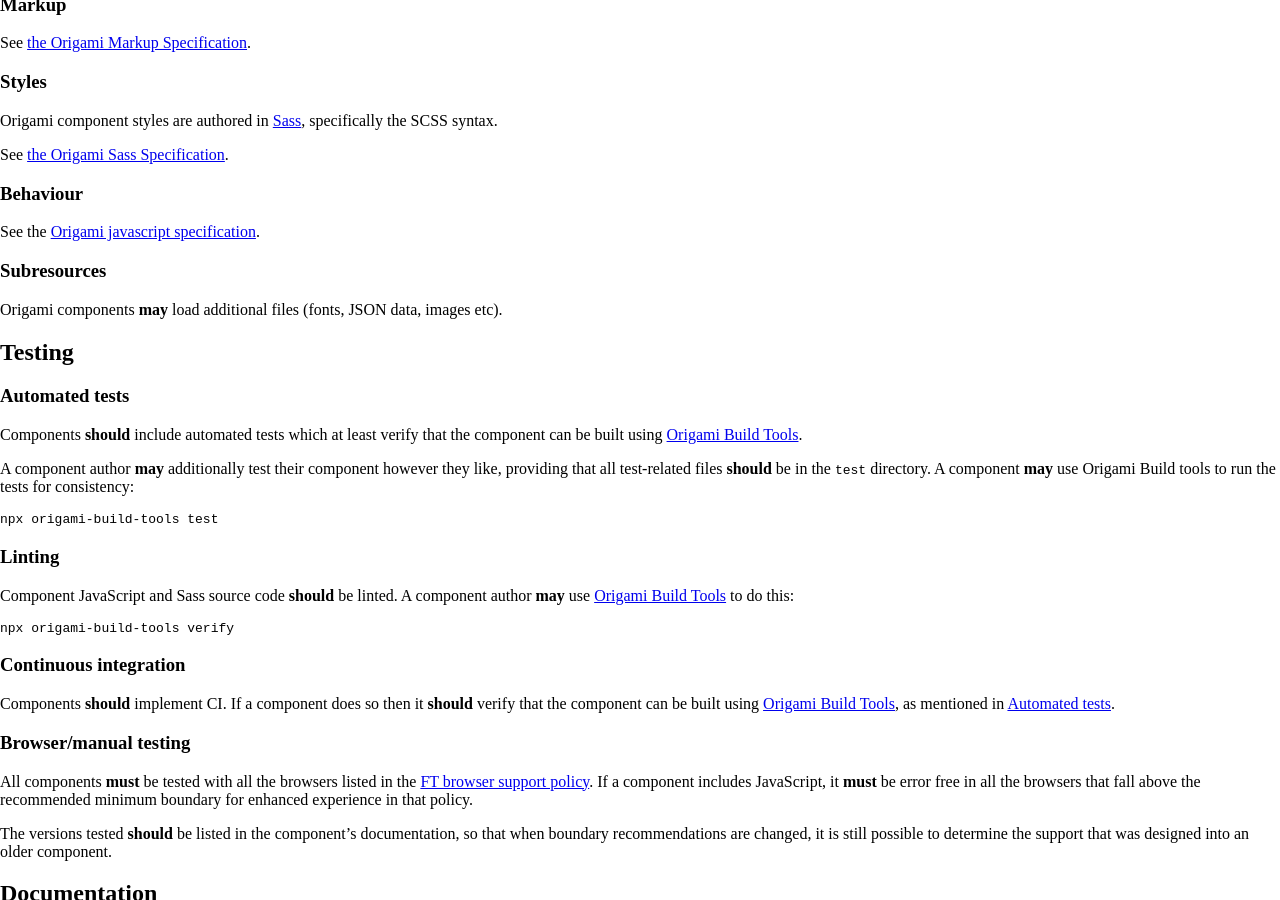
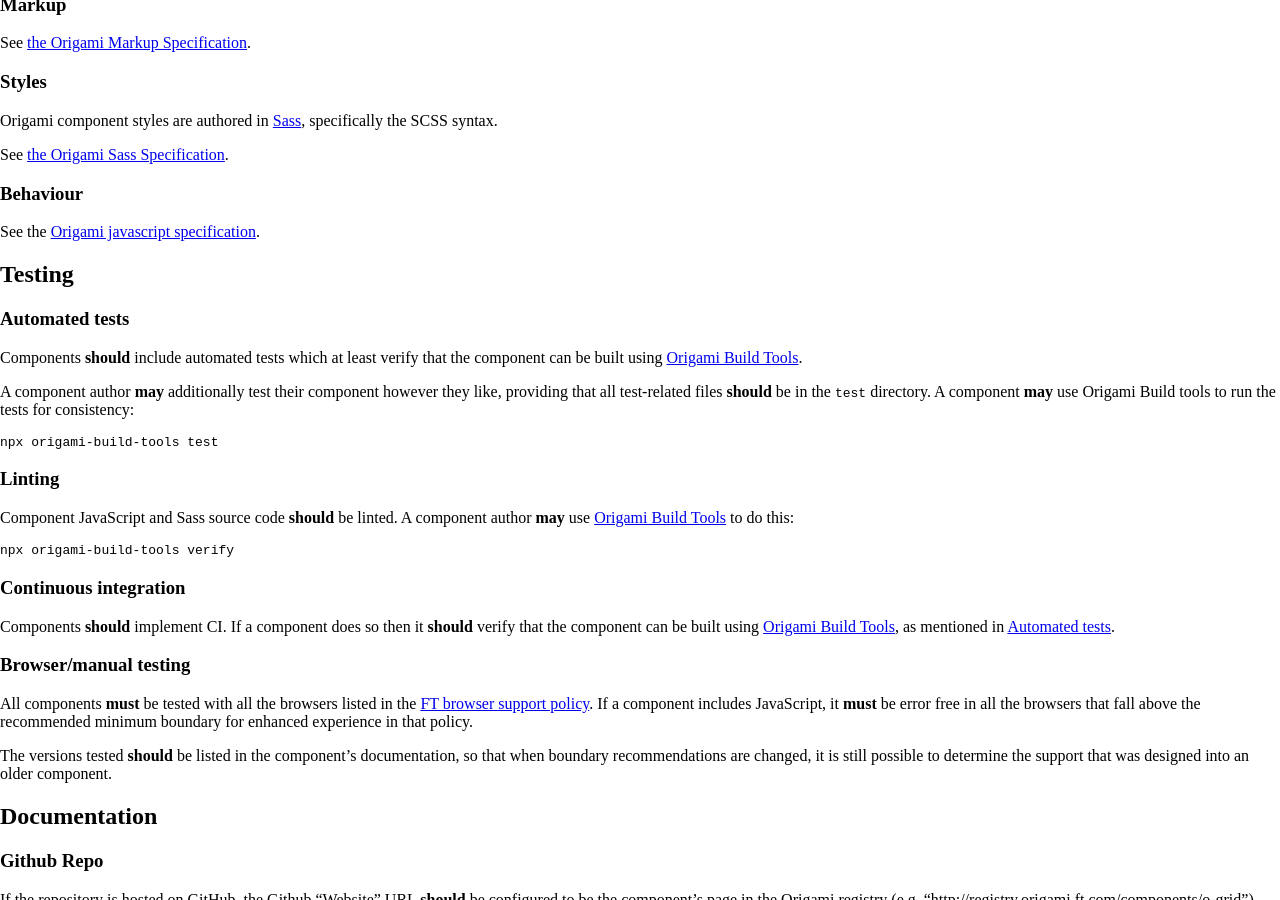
Before and after one commit to Financial-Times/origami-website, a Jekyll site: the page built from _specification-v1/components.md, in a window 1280 px wide and 900 px high, scrolled down 2390 px. Built offline with Jekyll 4.4.1, drawn with Linux system fonts in a browser that asks for light colours; a style sheet for code colours, icons or effects is not loaded.

Commit message:
Remove the subresources section from the component specification.
Delete the whole section now `o-assets` is not advised and it’s
basically saying what the spec doesn’t cover rather than adding
anything helpful.

```diff
--- a/_specification-v1/components.md
+++ b/_specification-v1/components.md
@@ -143,10 +143,6 @@ See [the Origami Sass Specification](/spec/v2/components/sass).
 
 See the [Origami javascript specification](/spec/v2/components/javascript).
 
-### Subresources
-
-Origami components **may** load additional files (fonts, JSON data, images etc).
-
 ## Testing
 
 ### Automated tests
```
